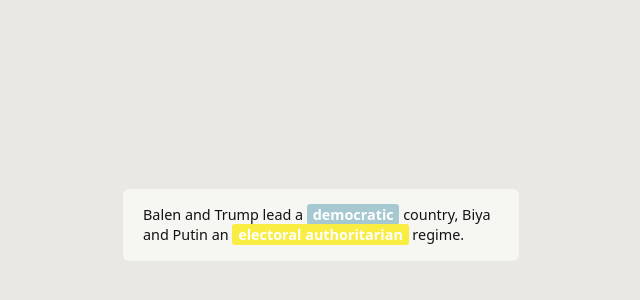
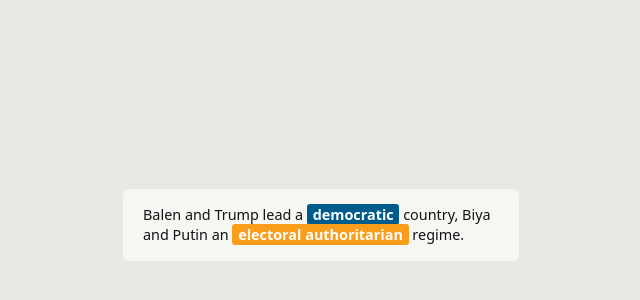
Before and after one commit to kwenniecheng/leader-age, a plain HTML site: page index.html in a window 1280 px wide. Shown: the part 11107-11407 px from the top of the page, without its empty margins (319-959 px from the left). Drawn offline with nearby package versions, Linux system fonts and the light colour scheme.

Commit message:
edit color changes

```diff
--- a/style.css
+++ b/style.css
@@ -379,9 +379,9 @@ a { color: inherit; text-underline-offset: 0.18em; }
   -webkit-box-decoration-break: clone;
   box-decoration-break: clone;      /* keeps the label look if the phrase wraps to two lines */
 }
-.tag--democracy { background: #a5c8d1; }
-.tag--electoral { background: #f9ed43; }
-.tag--autocracy { background: #f38094; }
+.tag--democracy { background: #005b8d; }
+.tag--electoral { background: #f99d1c; }
+.tag--autocracy { background: #dd4127; }
 
 /* Tall step 6: text pins while the rows unfold */
 .step--tall {
```
